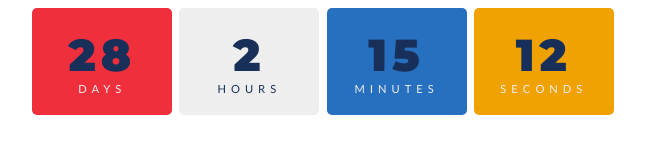
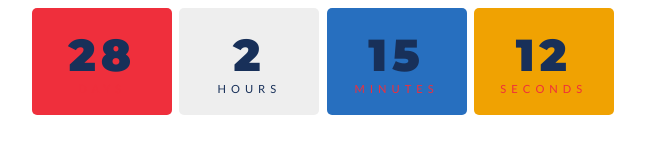
Before and after one commit to theredheadtech/Notion, a plain HTML site: page countdown.html in a window 1280 px wide. Shown: the whole page, without its empty margins (317-962 px from the left). Drawn offline with Linux system fonts and the light colour scheme.

Commit message:
Update and rename index.html to countdown.html

```diff
--- a/index.html
+++ b/countdown.html
@@ -12,7 +12,7 @@ body{
 }
 
 #timer {
-  color: #eeeeee;
+  color: #EF2F3C;
   text-align: center;
   text-transform: uppercase;
   font-family: 'Lato', sans-serif;
```
